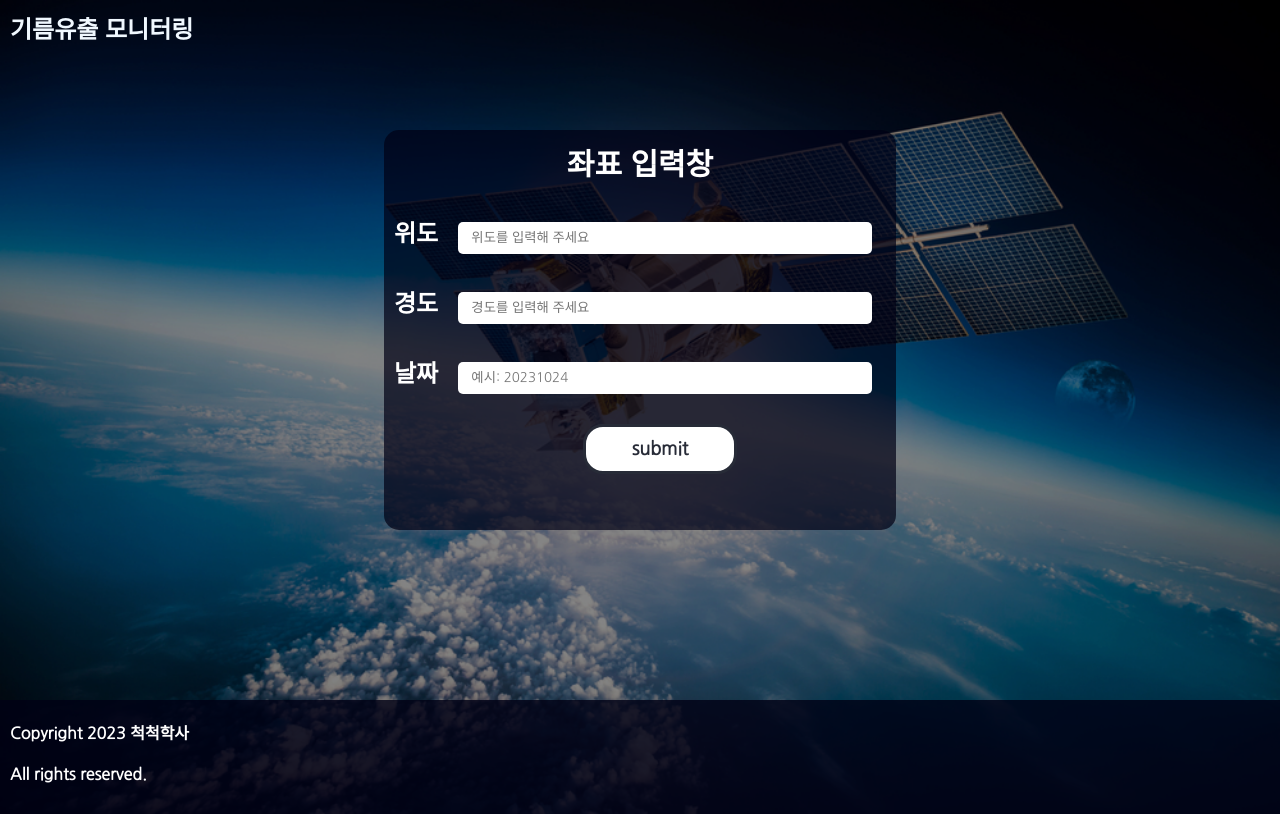
After one commit to leeyj980919/satellite, a Django app: page /ocean/ in a window 1280 px wide. The commit adds this page. Run offline with Django 4.2, Linux system fonts and the light colour scheme.

Commit message:
css수정, 메인페이지 앱으로 redirect, form 펑션뷰로 변경 후 맵핑

```diff
--- a/backend/backend/urls.py
+++ b/backend/backend/urls.py
@@ -18,8 +18,10 @@ from django.contrib import admin
 from django.urls import path, include
 from django.conf.urls.static import static
 from django.conf import settings
+from . import views
 
 urlpatterns = [
+    path("", views.index),
     path("admin/", admin.site.urls),
     path('ocean/', include('ocean.urls')),
 ] + static(settings.STATIC_URL)
--- /dev/null
+++ b/backend/backend/views.py
@@ -0,0 +1,5 @@
+from django.shortcuts import redirect
+from django.http import request
+
+def index(request):
+    return redirect("ocean/")
--- /dev/null
+++ b/backend/ocean/static/css/index_style.css
@@ -0,0 +1,119 @@
+header {
+    height: 40px;
+    padding-top: 10px;
+    font-family: 'Nanum Gothic', sans-serif;
+    padding-left: 10px;
+    font-size: x-large;
+    text-align: left;
+    color: aliceblue;
+    font-weight: bold;
+    margin-bottom: 30px;
+  }
+
+body{
+    margin: 0px;
+    font-family: 'Nanum Gothic', sans-serif;
+    font-weight: bold;
+    background-color:#272b37;
+    background-image: url("../images/sat.png");
+    background-size: cover;
+}
+
+#container{
+    width: 100%;
+    height: 500px;
+    border: 10px;
+    align-items: center;
+    display: flex;
+    justify-content: center;
+}
+
+
+.wrapper{
+    background-color: #ffffff;
+    background-color: rgba( 0, 0, 20, 0.7 );
+    width: 40%;
+    height: 80%;
+    margin: auto;
+    border: 10px;
+    border-radius: 15px;
+    font-size: x-large;
+}
+
+.jemok{
+    margin-top: 10px;
+    text-align: center;
+    color: white;
+    font-size: 30px;
+    margin-bottom: 30px;
+}
+
+#form-wrapper{
+    color: white;
+    margin-left:10px;
+    margin-right: 10px;
+    width: 100%;
+    margin-bottom: 15%;
+}
+
+.btn-wrapper{
+    display: flex;
+    justify-content: center;
+
+
+}
+
+.btn{
+    border-color: #272b37;
+    border-style: solid;
+    text-align: center;
+
+    width: 30%;
+    height: 50px;
+    border-radius: 20px;
+    font-family: 'Nanum Gothic', sans-serif;
+    color: #272b37;
+    background-color: white;
+    font-weight: bold;
+    font-size: large;
+}
+
+input{
+    border-radius: 5px;
+    width: 80%;
+    height: 30px;
+    margin-left: 20px;
+    border: none;
+    font-family: 'Nanum Gothic', sans-serif;
+}
+
+
+input[type = "submit"]:hover{
+    border-color: #272b37;
+    border-style: solid;
+    width: 30%;
+    height: 50px;
+    border-radius: 20px;
+    font-family: 'Nanum Gothic', sans-serif;
+    color: #272b37;
+    background-color: rgb(170, 170, 170);
+    font-weight: bold;
+    font-size: large;
+    cursor : pointer;
+}
+
+.footer-wrapper{
+    position: relative;
+    min-height: 100%;
+    padding-bottom: 114px;
+    background-color: rgba( 0, 0, 20, 0.8 );
+}
+
+footer{
+    position: absolute;
+    bottom: 30px;
+    left: 10px;
+    font-family: 'Nanum Gothic', sans-serif;
+    font-weight: bold;
+    color: white;
+}
--- /dev/null
+++ b/backend/ocean/templates/index.html
@@ -0,0 +1,44 @@
+{% load static %}
+<!DOCTYPE html>
+<html lang="ko">
+<head>
+  <meta charset="UTF-8">
+  <meta name="viewport" content="width=device-width, initial-scale=1.0">
+  <link rel="stylesheet" href="{% static 'css/index_style.css' %}" />
+  <link rel="preconnect" href="https://fonts.googleapis.com">
+  <link rel="preconnect" href="https://fonts.gstatic.com" crossorigin>
+  <link href="https://fonts.googleapis.com/css2?family=Nanum+Gothic&display=swap" rel="stylesheet">
+
+  <title>좌표 입력</title>
+  <header>기름유출 모니터링</header>
+</head>
+<body>
+
+  <div id="container">
+    <div class = "wrapper">
+      <div class = "jemok">
+        좌표 입력창
+      </div>
+      <form action="{% url 'process' %}" method="POST" id = "form-wrapper">
+        {% csrf_token %}
+        위도<input type="text" name = "x" placeholder="   위도를 입력해 주세요"></input> <br> <br>
+        경도<input type="text" name = "y" placeholder="   경도를 입력해 주세요"></input> <br> <br>
+        날짜<input type="text" name = "date" placeholder="   예시: 20231024"></input> <br><br>
+        <div class = "btn-wrapper">
+          <input type = "submit" value="submit" class = "btn">
+        </div>
+
+      </form>
+
+    </div>
+  </div>
+  <br><br><br><br><br><br>
+  <div class="footer-wrapper">
+    <footer>
+      Copyright 2023 척척학사<br><br>
+      All rights reserved.
+    </footer>
+  </div>
+</body>
+
+</html>
--- a/backend/ocean/urls.py
+++ b/backend/ocean/urls.py
@@ -1,6 +1,7 @@
 from django.urls import path
-from .views import ObservationFormView
+from . import views
 
 urlpatterns = [
-    path('observation/', ObservationFormView.as_view(), name='observation_form')
+    path("", views.index, name = 'index'),
+    path('process/',views.process, name ='process')
 ]
--- a/backend/ocean/views.py
+++ b/backend/ocean/views.py
@@ -1,22 +1,25 @@
 from django.views.generic.edit import FormView
 from django.http import HttpResponse, JsonResponse
 import requests
-from .forms import ObservationForm
 from secret import *
 from django.shortcuts import render
 from .sorting import get_observation_code
 from .training import YoloV8
+from django.http import request
+from django.http import HttpResponseRedirect
+from django.urls import reverse
 
 
-class ObservationFormView(FormView):
-    template_name = 'observation_form.html'
-    form_class = ObservationForm
+def index(request):
+    return render(request, "index.html")
 
-    def form_valid(self, form):
-        x = float(form.cleaned_data['x'])
-        y = float(form.cleaned_data['y'])
+def process(request):
+    if request.method == "POST":
+        current_user = request.user
+        x = float(request.POST.get("x"))
+        y = float(request.POST.get("y"))
         # obs_code = form.cleaned_data['obsCode']
-        date = form.cleaned_data['date']
+        date = request.POST.get("date")
         # print(obs_code)
         print(date)
         obs_code = get_observation_code(x, y)
@@ -45,7 +48,7 @@ class ObservationFormView(FormView):
 
             print(current_direct)
             print(current_speed)
-            return render(self.request, 'result.html', {'current_direct': current_direct, 'current_speed': current_speed, 'current_time': current_time,
+            return render(request, 'result.html', {'current_direct': current_direct, 'current_speed': current_speed, 'current_time': current_time,
                                                         'obs_post_id': obs_post_id, 'obs_post_name': obs_post_name, 'obs_lat': obs_lat, 'obs_lon': obs_lon, 'img': image})
 
         except requests.exceptions.RequestException as e:
```
Also changed, not shown: backend/ocean/static/css/style.css (+42 -11 lines), backend/ocean/templates/observation_form.html (deleted, +0 -12 lines), backend/ocean/templates/result.html (+11 -11 lines), backend/ocean/static/images/sat.png (added).
